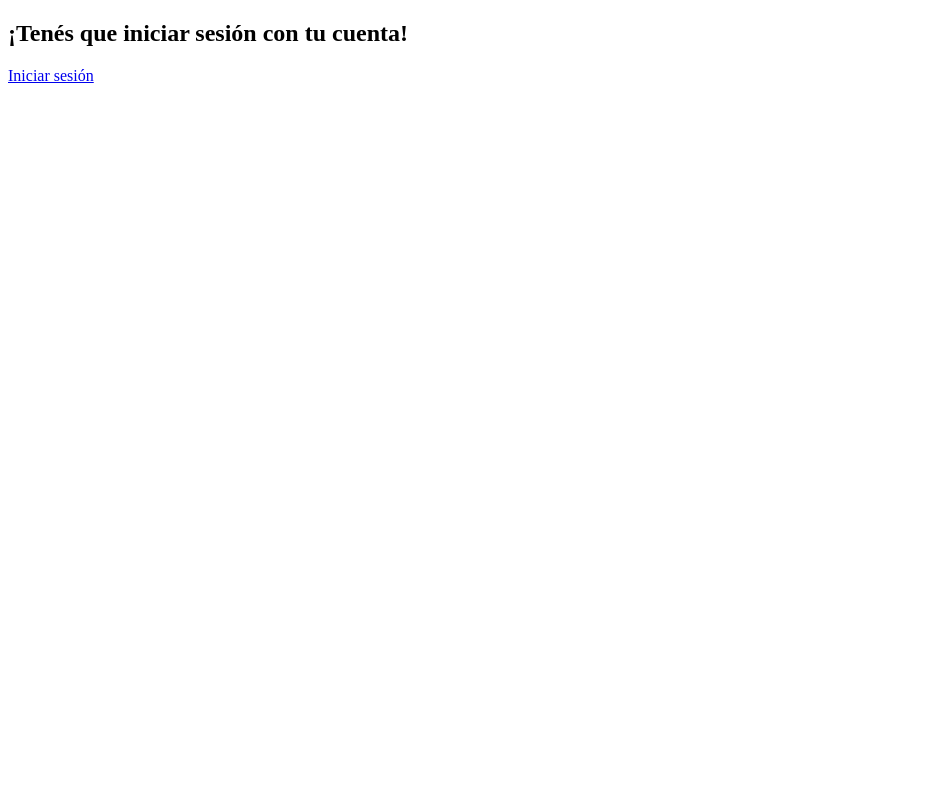
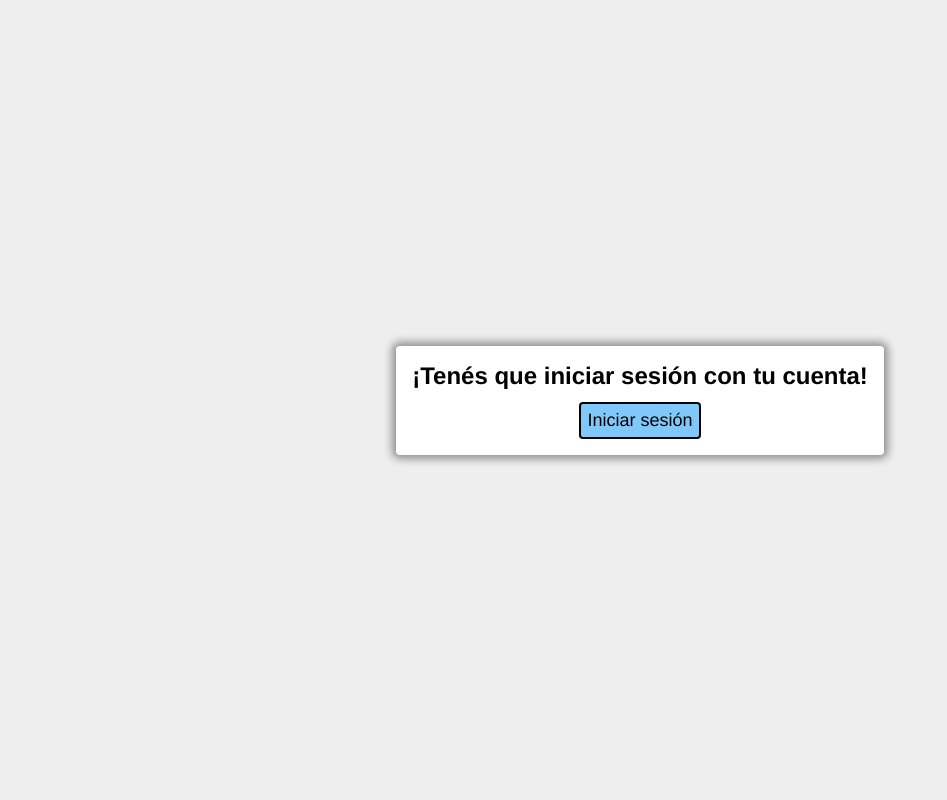
Before and after one commit to shuan0/DChat, a Django app: page /chat/home/ in a window 1280 px wide. Shown: the whole page, without its empty margins (0-947 px from the left). Run offline with Django 5.2, Linux system fonts and the light colour scheme.

Commit message:
fix: CSS changes

```diff
--- a/project/account/static/account/css/style.css
+++ b/project/account/static/account/css/style.css
@@ -3,7 +3,7 @@
     padding: 0;
     box-sizing: border-box;
     outline: none;
-    font-family: sans-serif;
+    font-family: Helvetica, sans-serif;
 }
 
 body {
--- /dev/null
+++ b/project/chat/static/chat/css/style.css
@@ -0,0 +1,40 @@
+* {
+    margin: 0;
+    padding: 0;
+    box-sizing: border-box;
+    outline: none;
+    font-family: Helvetica, sans-serif;
+}
+
+body {
+    background-color: #eee;
+}
+
+.alert-container {
+    display: flex;
+    justify-content: center;
+    align-items: center;
+    width: 100vw;
+    height: 100vh;
+}
+
+.alert {
+    display: flex;
+    flex-direction: column;
+    align-items: center;
+    gap: 12px;
+    padding: 16px;
+    box-shadow: 0 0 8px 4px rgba(0 0 0 / 0.4);
+    background-color: #fff;
+    border-radius: 4px;
+}
+
+.sign-button {
+    background-color: #80c8fa;
+    padding: 6px;
+    border: 2px solid #000;
+    border-radius: 4px;
+    text-decoration: none;
+    color: #000;
+    font-size: 18px;
+}
--- a/project/chat/templates/chat/base.html
+++ b/project/chat/templates/chat/base.html
@@ -1,22 +1,27 @@
+{% load static %}
+
 <!DOCTYPE html>
 <html lang="es">
 <head>
     <meta charset="UTF-8" />
     <meta name="viewport" content="width=device-width, initial-scale=1.0" />
+    <link rel="stylesheet" href="{% static 'chat/css/style.css' %}" />
     {% block head %}
     {% endblock %}
 </head>
 <body>
+    {% if user.is_authenticated %}
     <div class="container">
-        {% if user.is_authenticated %}
         {% block body %}
         {% endblock %}
-        {% else %}
+    </div>
+    {% else %}
+    <div class="alert-container">
         <div class="alert">
             <h2>¡Tenés que iniciar sesión con tu cuenta!</h2>
-            <a href="{% url 'signin' %}">Iniciar sesión</a>
+            <a class="sign-button" href="{% url 'signin' %}">Iniciar sesión</a>
         </div>
-        {% endif %}
     </div>
+    {% endif %}
 </body>
 </html>
```
